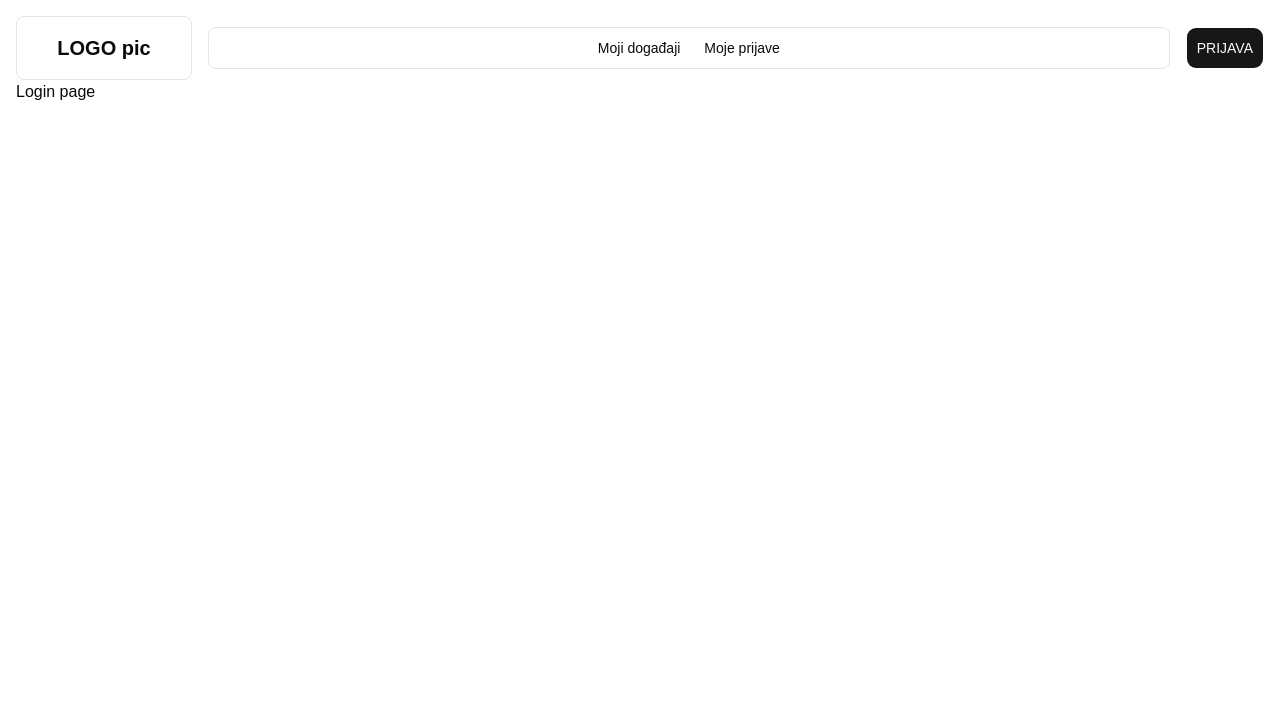
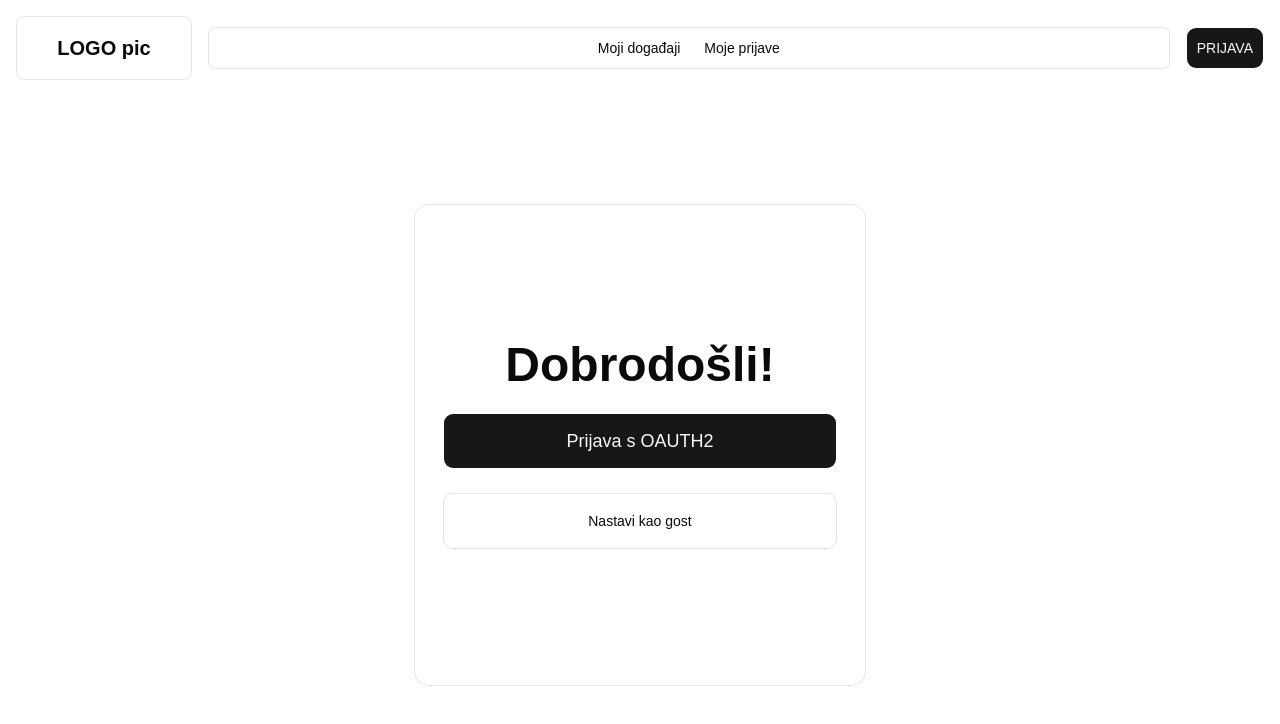
Before and after one commit to MKos-FER/progi_projekt, a React (Vite) app in the folder frontend/: page /login in a window 1280 px wide. Shown: the top 724 px of the page. Built offline with nearby package versions, Linux system fonts and the light colour scheme.

Commit message:
frontend: Dodala login screen layout

```diff
--- a/frontend/src/Login.tsx
+++ b/frontend/src/Login.tsx
@@ -1,7 +1,26 @@
+import { Card, CardContent, CardTitle, CardAction } from "@/components/ui/card";
+import { Button } from "@/components/ui/button";
+
 export default function Login() {
   return (
     <>
-      <div>Login page</div>
+
+  <Card className="absolute left-1/2 top-[calc(50%+45px)] md:h-[480px] md:w-[450px] h-90 w-80 -translate-x-1/2 -translate-y-1/2">
+  <CardContent className="flex flex-col gap-6 p-7 h-full items-center justify-center">
+    <CardTitle className="md:text-5xl text-4xl font-bold ">
+      Dobrodošli!
+    </CardTitle>
+
+    <Button className="w-full text-lg md:h-14 h-12">
+      Prijava s OAUTH2
+    </Button>
+
+    <Button className="w-full md:h-14 h-12 " variant="outline">
+      Nastavi kao gost
+    </Button>
+  </CardContent>
+</Card>
+
     </>
   )
 }
```
